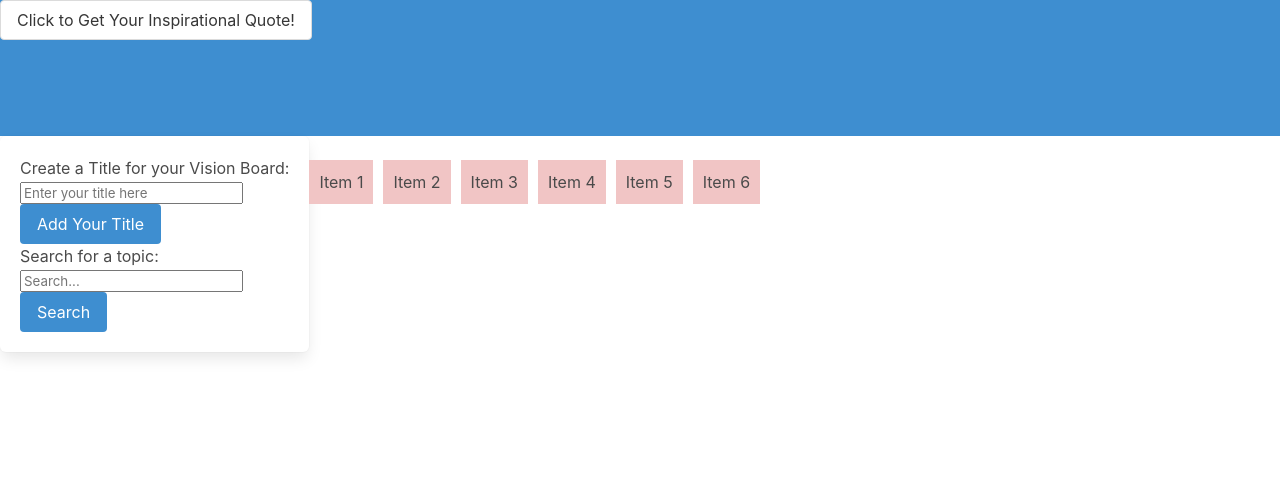
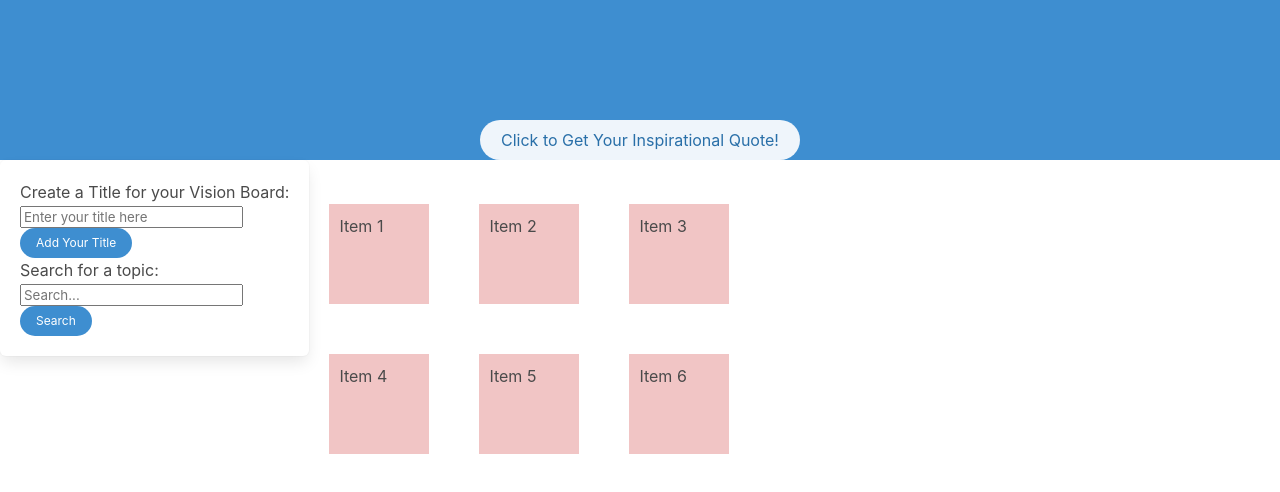
Before and after one commit to LA0615/Project1, a plain HTML site: page index.html in a window 1280 px wide. Drawn offline with nearby package versions, Linux system fonts and the light colour scheme.

Commit message:
changed vision board box styling

```diff
--- a/assets/css/style.css
+++ b/assets/css/style.css
@@ -2,7 +2,7 @@
 
 .getQuotes {
   width: fit-content;
-
+  align-self: center;
 }
 
 .grid-container {
@@ -14,7 +14,9 @@
   .grid-item {
     background-color: #f1c5c5; /* Adjust the background color as needed */
     padding: 10px; /* Adjust the padding as needed */
-
+    margin: 20px;
+    height: 100px;
+    width: 100px
   }
 
 .box {
--- a/index.html
+++ b/index.html
@@ -12,10 +12,12 @@
   </head>
   <body>
     <header class="header hero is-info">
-      <button class="button getQuotes">
+      <div class="quotesDisplay hero-body title has-text-centered"></div>
+      <button class="button getQuotes is-info is-light is-rounded">
+
         Click to Get Your Inspirational Quote!
       </button>
-      <div class="quotesDisplay hero-body title has-text-centered"></div>
+
     </header>
 
     <div class="tile">
@@ -31,7 +33,7 @@
             class="vision-board-title"
             placeholder="Enter your title here"
           /><br />
-          <button class="button is-info" id="title-button">
+          <button class="button is-info is-small is-rounded" id="title-button">
             Add Your Title</button
           ><br />
           <label for="search-input">Search for a topic:</label><br />
@@ -40,21 +42,21 @@
             class="search-input"
             placeholder="Search..."
           /><br />
-          <button class="button is-info search-button">Search</button>
+          <button class="button is-info search-button is-small is-rounded">Search</button>
         </form>
         <results class="results"></results>
       </div>
 
       <!-- Main vision board -->
-      <div class="vision-board">
+      <div class="vision-board is-align-self-center">
         <div class="subtitle has-text-centered" id="title-placeholder"></div>
-        <div class="grid-container tile">
-          <div class="grid-item">Item 1</div>
-          <div class="grid-item">Item 2</div>
-          <div class="grid-item">Item 3</div>
-          <div class="grid-item">Item 4</div>
-          <div class="grid-item">Item 5</div>
-          <div class="grid-item">Item 6</div>
+        <div class="grid-container">
+          <div class="grid-item ">Item 1</div>
+          <div class="grid-item ">Item 2</div>
+          <div class="grid-item ">Item 3</div>
+          <div class="grid-item ">Item 4</div>
+          <div class="grid-item ">Item 5</div>
+          <div class="grid-item ">Item 6</div>
         </div>
       </div>
     </div>
```
